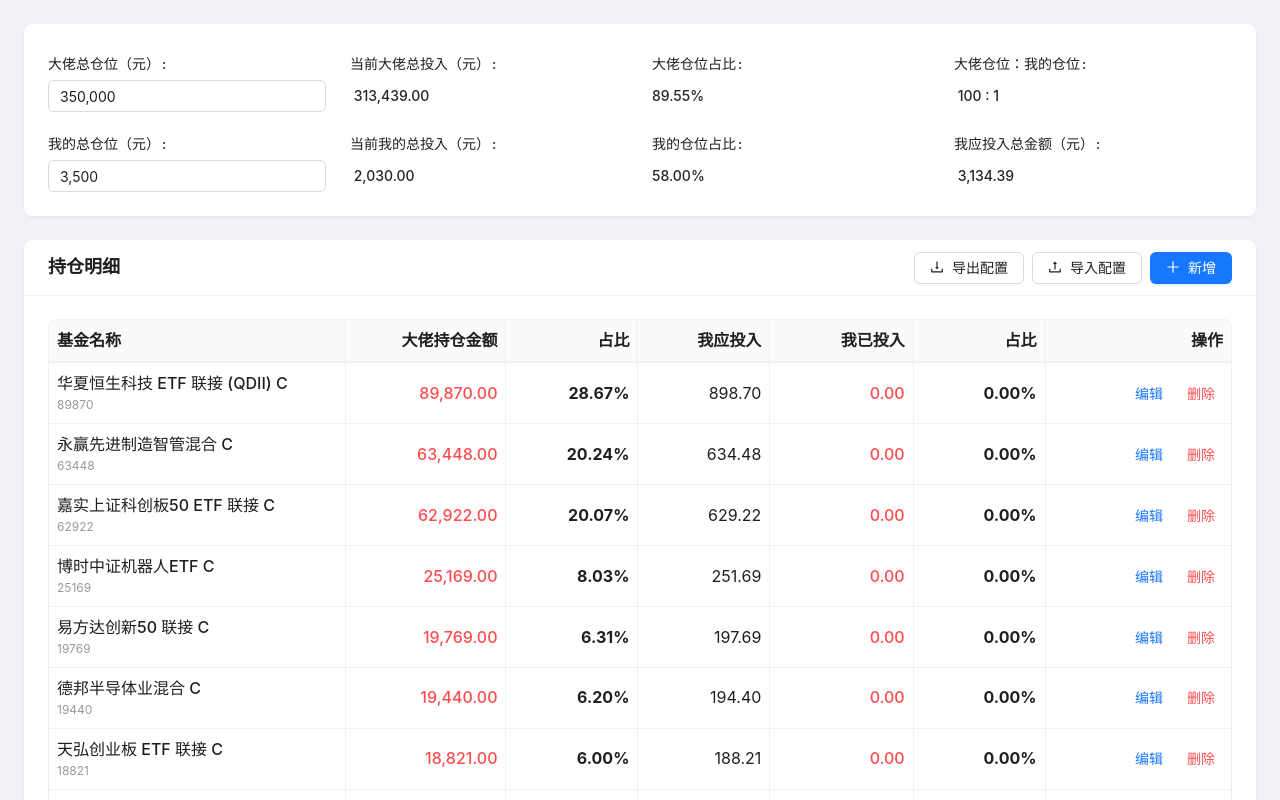
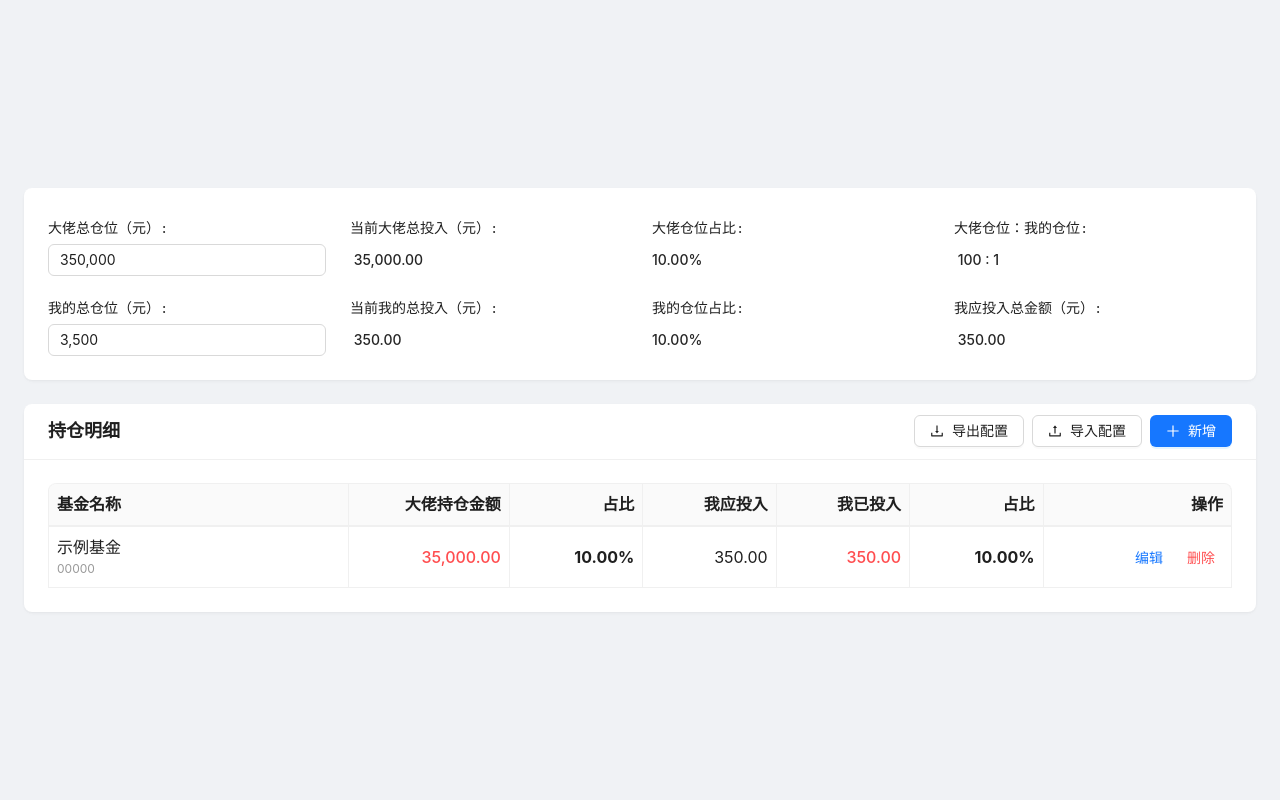
Before and after one commit to CoKoii/YJJSQ, a Vue app: page / in a window 1280 px wide. Shown: the top 800 px of the page. Built offline with nearby package versions, Linux system fonts and the light colour scheme.

Commit message:
修复计算大佬持仓占比的逻辑，将引用的总金额从 bossCurrentTotal 修改为 bossTotal；更新示例基金的持仓数据。

```diff
--- a/src/components/HoldingsTable.vue
+++ b/src/components/HoldingsTable.vue
@@ -225,8 +225,8 @@
 
 // 计算大佬持仓占比
 function getBossRatio(amount) {
-  if (fundStore.bossCurrentTotal === 0) return '0.00'
-  return ((amount / fundStore.bossCurrentTotal) * 100).toFixed(2)
+  if (fundStore.bossTotal === 0) return '0.00'
+  return ((amount / fundStore.bossTotal) * 100).toFixed(2)
 }
 
 // 计算我应投入的金额
--- a/src/stores/fund.js
+++ b/src/stores/fund.js
@@ -12,83 +12,11 @@
     const holdings = ref([
       {
         id: 1,
-        name: '华夏恒生科技 ETF 联接 (QDII) C',
-        code: '89870',
-        bossAmount: 89870, // 大佬持仓金额
-        myAmount: 898.7, // 我的投入金额
-        myActualAmount: 0, // 我目前投入的金额
-      },
-      {
-        id: 2,
-        name: '永赢先进制造智管混合 C',
-        code: '63448',
-        bossAmount: 63448,
-        myAmount: 634.48,
-        myActualAmount: 0,
-      },
-      {
-        id: 3,
-        name: '嘉实上证科创板50 ETF 联接 C',
-        code: '62922',
-        bossAmount: 62922,
-        myAmount: 629.22,
-        myActualAmount: 0,
-      },
-      {
-        id: 4,
-        name: '博时中证机器人ETF C',
-        code: '25169',
-        bossAmount: 25169,
-        myAmount: 251.69,
-        myActualAmount: 0,
-      },
-      {
-        id: 5,
-        name: '易方达创新50 联接 C',
-        code: '19769',
-        bossAmount: 19769,
-        myAmount: 197.69,
-        myActualAmount: 0,
-      },
-      {
-        id: 6,
-        name: '德邦半导体业混合 C',
-        code: '19440',
-        bossAmount: 19440,
-        myAmount: 194.4,
-        myActualAmount: 0,
-      },
-      {
-        id: 7,
-        name: '天弘创业板 ETF 联接 C',
-        code: '18821',
-        bossAmount: 18821,
-        myAmount: 188.21,
-        myActualAmount: 0,
-      },
-      {
-        id: 8,
-        name: '北信瑞丰产业升级聚焦混合型',
-        code: '9000',
-        bossAmount: 9000,
-        myAmount: 90,
-        myActualAmount: 0,
-      },
-      {
-        id: 9,
-        name: '德邦股票增长灵活配置混合 C',
-        code: '3000',
-        bossAmount: 3000,
-        myAmount: 30,
-        myActualAmount: 30,
-      },
-      {
-        id: 10,
-        name: '永赢信息产业智管混合 C',
-        code: '2000',
-        bossAmount: 2000,
-        myAmount: 20,
-        myActualAmount: 2000,
+        name: '示例基金',
+        code: '00000',
+        bossAmount: 35000, // 大佬持仓金额
+        myAmount: 350, // 我的投入金额
+        myActualAmount: 350, // 我目前投入的金额
       },
     ])
 
```
